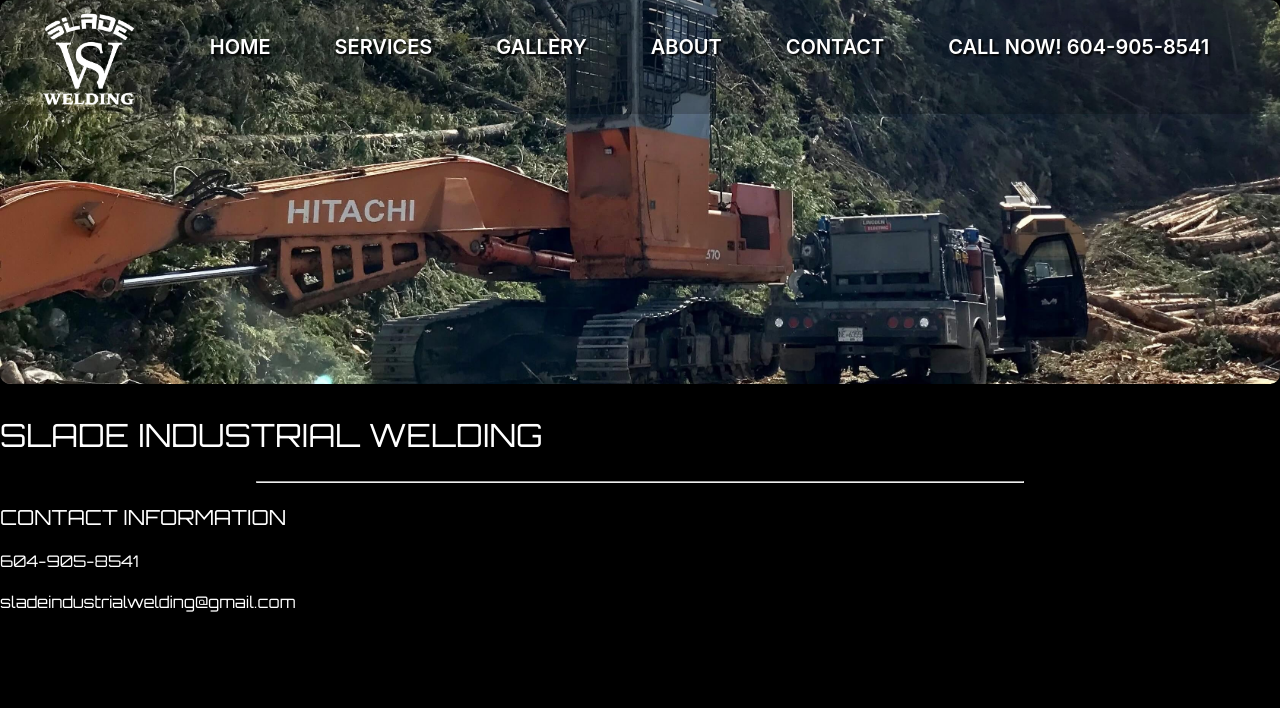
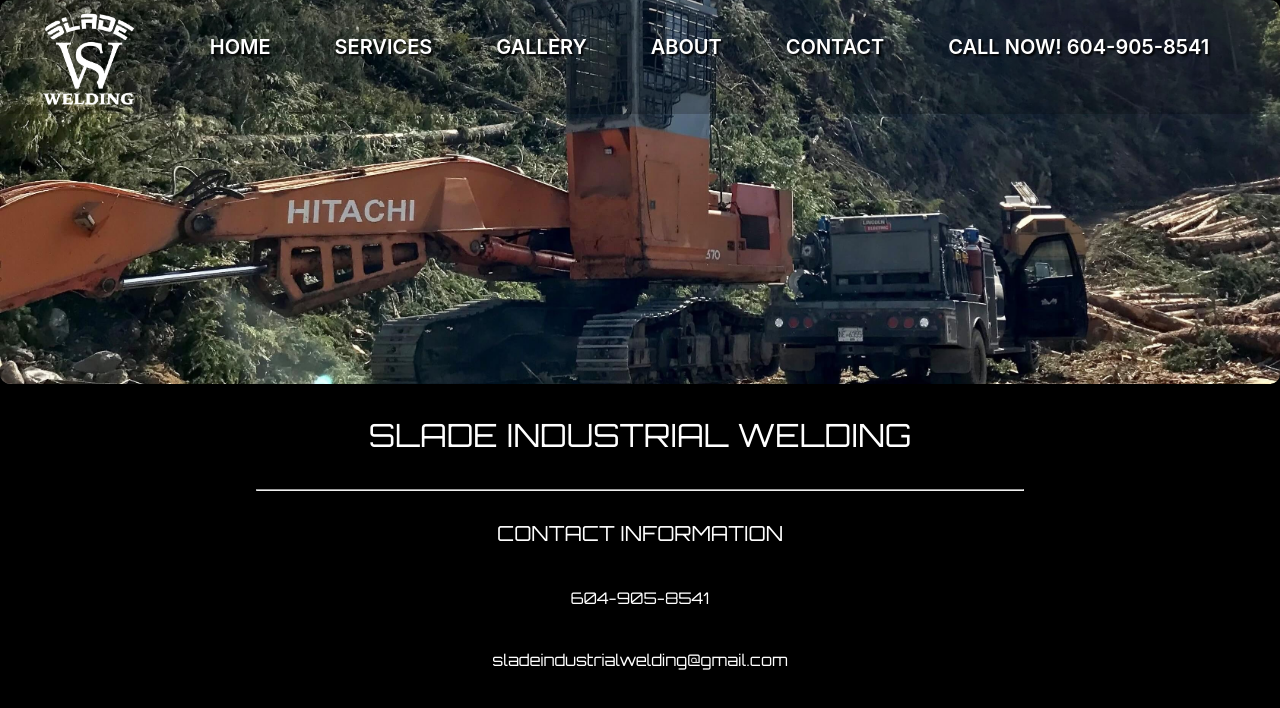
Before and after one commit to QuinAiton/SladeWeldingUpdate, a Next.js app in the folder frontend/: page /contact in a window 1280 px wide. Shown: the top 708 px of the page. Built offline with nearby package versions, Linux system fonts and the light colour scheme; a web font is replaced by a local one.

Commit message:
Fixes contact styling

```diff
--- a/frontend/styles/contact.scss
+++ b/frontend/styles/contact.scss
@@ -1,4 +1,4 @@
-s.contact-content {
+.contact-content {
   text-align: center;
   display: flex;
   flex-direction: column;
```
